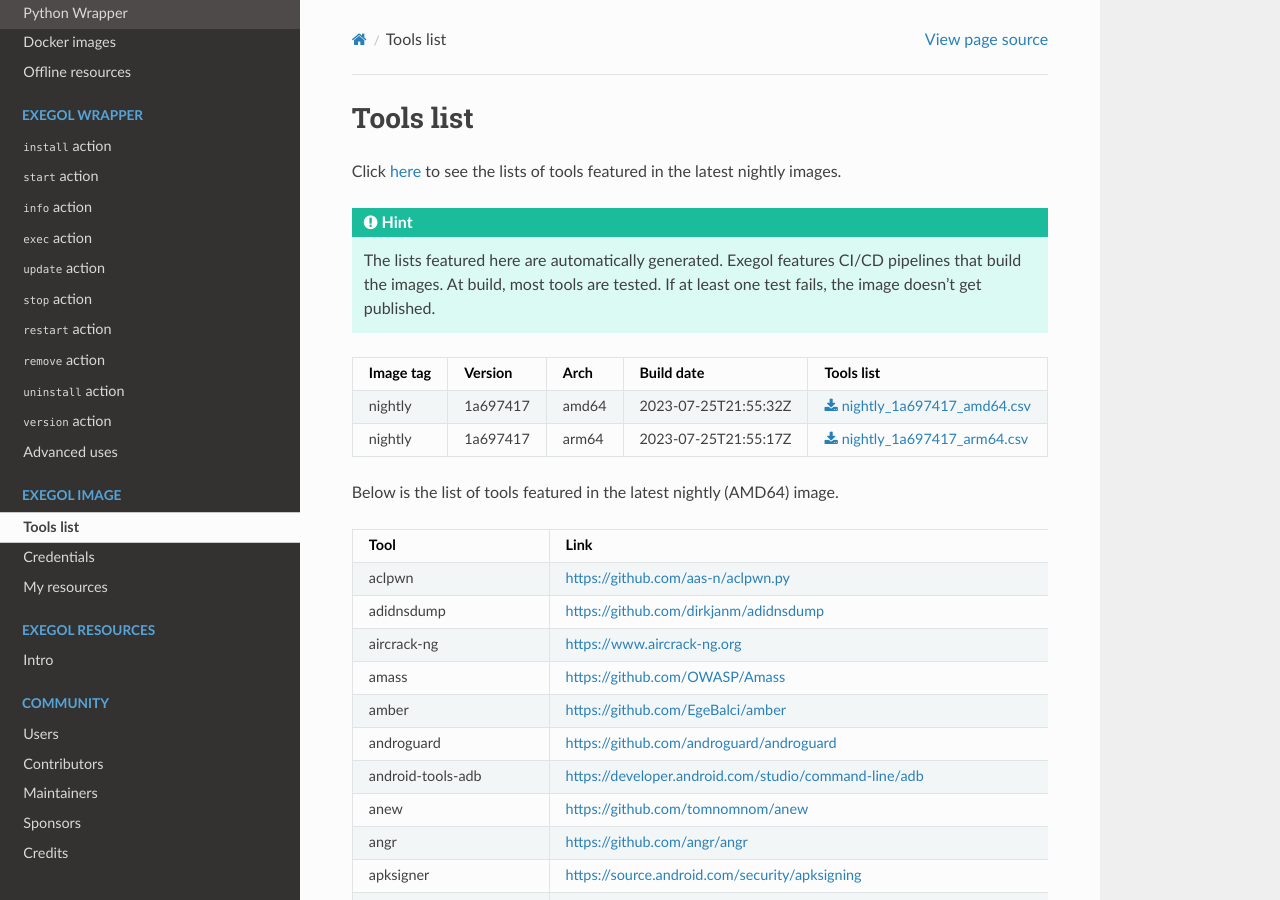
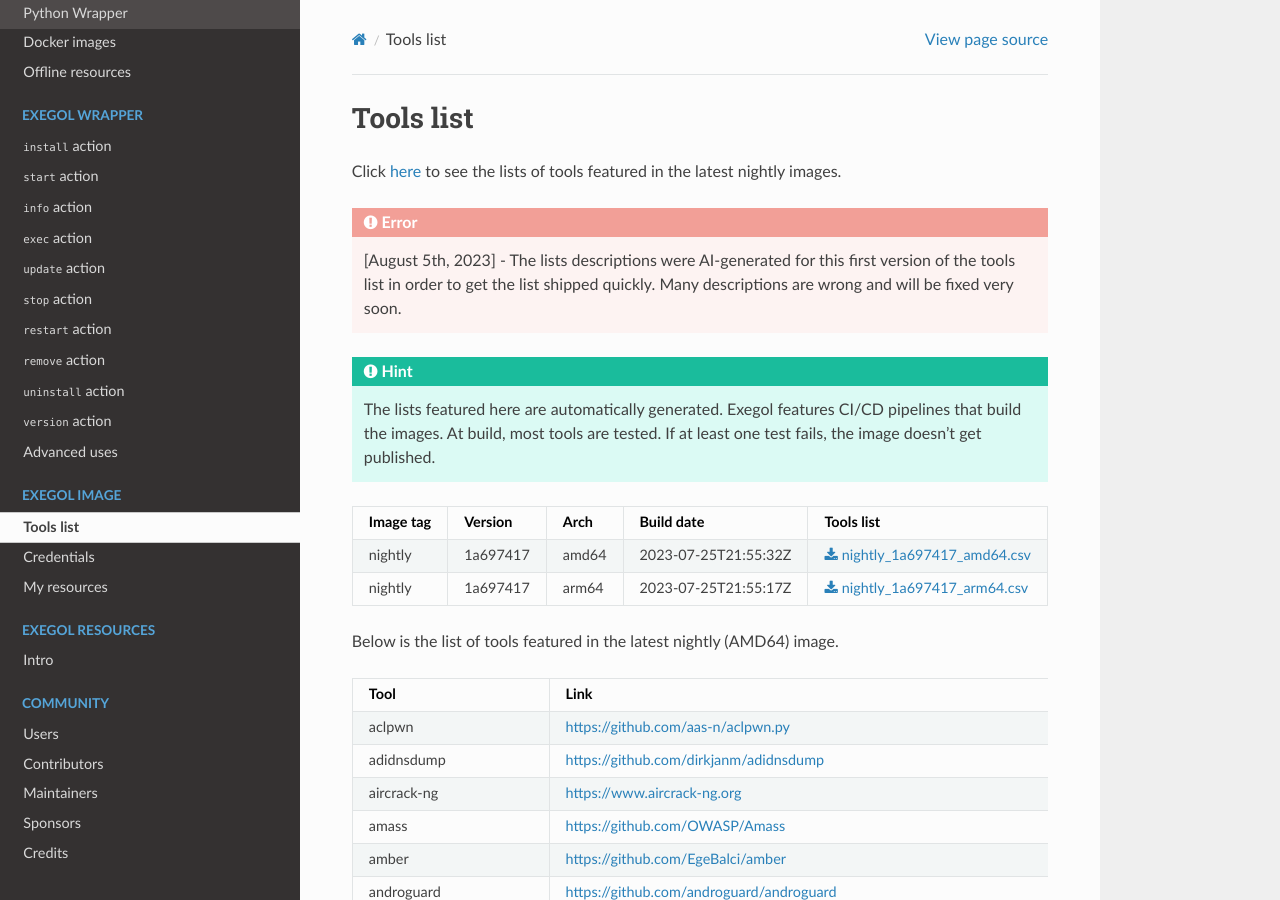
Before and after one commit to ThePorgs/Exegol-docs, a Sphinx documentation site: the page built from source/exegol-image/tools.rst, in a window 1280 px wide and 900 px high. Built offline with Sphinx 7.4.7 and the Read the Docs theme 2.0.0, drawn with Linux system fonts in a browser that asks for light colours.

Commit message:
Explaining tools descs are AI-gen

```diff
--- a/source/exegol-image/tools.rst
+++ b/source/exegol-image/tools.rst
@@ -2,6 +2,10 @@
 ===========
 
 Click :ref:`here <latest_nightly>` to see the lists of tools featured in the latest nightly images.
+
+
+.. error::
+   [August 5th, 2023] - The lists descriptions were AI-generated for this first version of the tools list in order to get the list shipped quickly. Many descriptions are wrong and will be fixed very soon.
 
 .. hint::
     The lists featured here are automatically generated. Exegol features CI/CD pipelines that build the images. At build, most tools are tested. If at least one test fails, the image doesn't get published.
```
